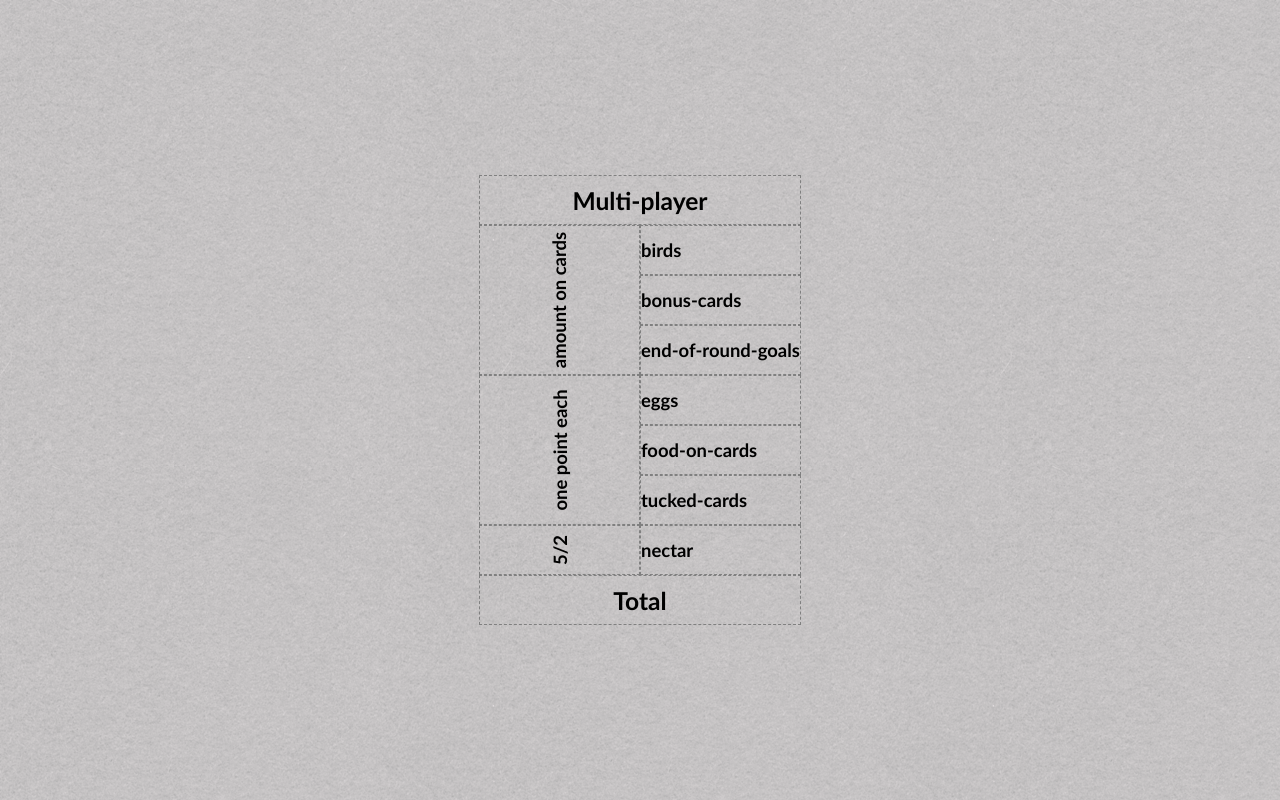
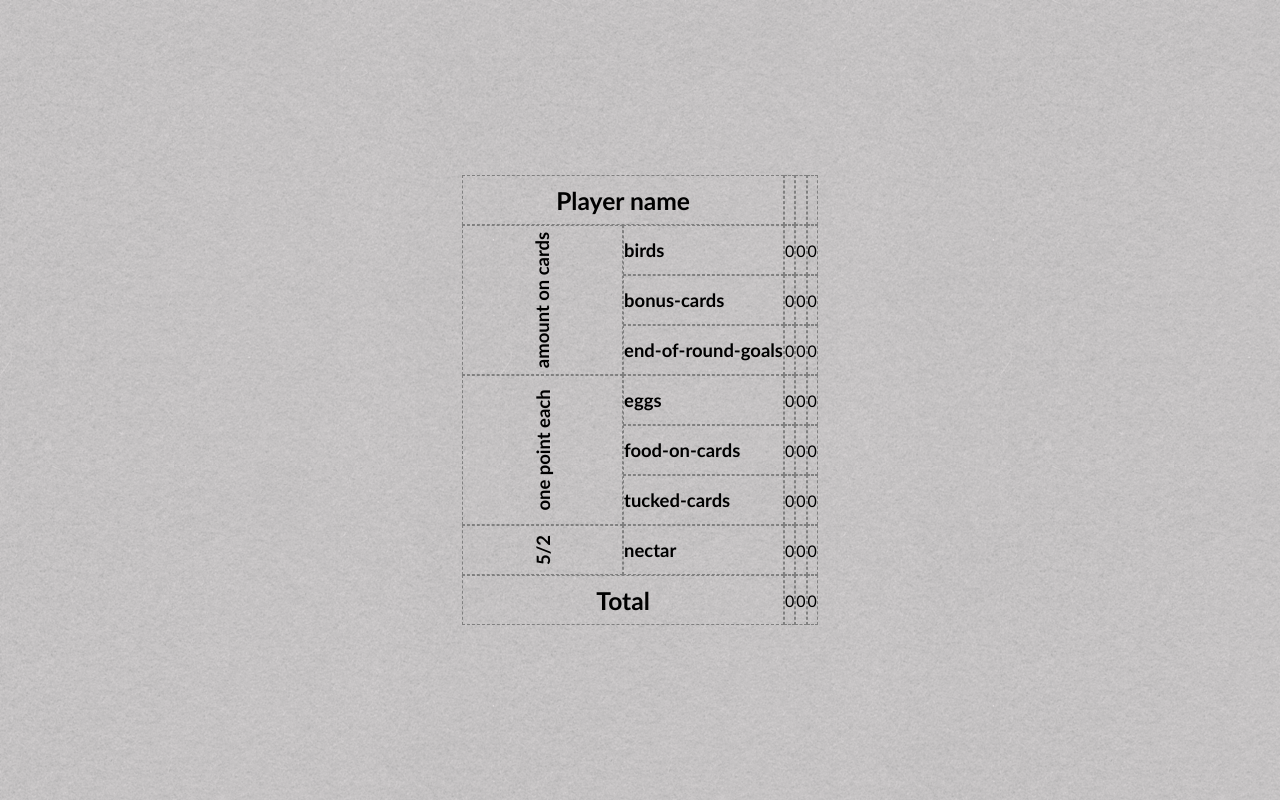
Before and after one commit to Tolsi111/wingspan-scoring-app, an Angular app: page /calculator in a window 1280 px wide. Built offline with nearby package versions, Linux system fonts and the light colour scheme.

Commit message:
player column layout

```diff
--- a/src/app/pages/calculator/calculator.component.html
+++ b/src/app/pages/calculator/calculator.component.html
@@ -1,7 +1,9 @@
-<main class="container">
+<main class="wrapper">
+  <!-- TODO: build a page for this component. This calculator.component should be used on that page -->
+  <div class="container">
     <!-- Header -->
     <div class="header">
-    <h1>Multi-player</h1>
+      <h1>Player name</h1>
     </div>
     <!-- Info column -->
     <div class="amount-on-cards">
@@ -23,4 +25,8 @@
     <div class="total">
       <h2>Total</h2>
     </div>
+  </div>
+  @for (player of players; track player.name) {
+  <app-player-column [player]="player" />
+  }
 </main>
--- a/src/app/pages/calculator/calculator.component.scss
+++ b/src/app/pages/calculator/calculator.component.scss
@@ -1,13 +1,20 @@
 @use "../../styles/base.scss" as *;
 
 // General styles
+.wrapper {
+  display: flex;
+  justify-content: center;
+  align-items: center;
+}
+
 .container {
   display: grid;
-  grid-template-rows: repeat(9, 50px);
+  grid-template-rows: $grid-rows-setup;
   grid-template-columns: 1fr 1fr;
   //   gap: 1px;
 
   > div {
+    //TODO: this is for debugging purposes only
     border: 1px dashed gray;
     display: flex;
     align-items: center;
--- a/src/app/pages/calculator/calculator.component.ts
+++ b/src/app/pages/calculator/calculator.component.ts
@@ -1,9 +1,10 @@
 import { Component, OnInit } from '@angular/core';
 import { PlayerModel } from '../../models/player.model';
+import { PlayerColumnComponent } from './player-column/player-column.component';
 
 @Component({
   selector: 'app-calculator',
-  imports: [],
+  imports: [PlayerColumnComponent],
   templateUrl: './calculator.component.html',
   styleUrl: './calculator.component.scss'
 })
@@ -12,5 +13,7 @@ export class CalculatorComponent implements OnInit {
 
   ngOnInit() {
     this.players.push(new PlayerModel());
+    this.players.push(new PlayerModel());
+    this.players.push(new PlayerModel());
   }
 }
--- a/src/app/pages/calculator/player-column/player-column.component.html
+++ b/src/app/pages/calculator/player-column/player-column.component.html
@@ -1 +1,29 @@
-<p>player-column works!</p>
+<div class="col-wrapper">
+  <div class="player-name">
+    <h3>{{ player().name }}</h3>
+  </div>
+  <div class="birds">
+    <p>{{ player().birds }}</p>
+  </div>
+  <div class="bonus-cards">
+    <p>{{ player().bonusCards }}</p>
+  </div>
+  <div class="end-of-round-goals">
+    <p>{{ player().endOfRoundGoals }}</p>
+  </div>
+  <div class="eggs">
+    <p>{{ player().eggs }}</p>
+  </div>
+  <div class="food-on-cards">
+    <p>{{ player().foodOnCards }}</p>
+  </div>
+  <div class="tucked-cards">
+    <p>{{ player().tuckedCards }}</p>
+  </div>
+  <div class="nectar">
+    <p>{{ player().nectar }}</p>
+  </div>
+  <div class="total">
+    <p>{{ player().total }}</p>
+  </div>
+</div>
--- a/src/app/pages/calculator/player-column/player-column.component.scss
+++ b/src/app/pages/calculator/player-column/player-column.component.scss
@@ -0,0 +1,14 @@
+@use "../../../styles/base.scss" as *;
+
+.col-wrapper {
+  display: grid;
+  grid-template-rows: $grid-rows-setup;
+  grid-template-columns: 1fr;
+
+  > div {
+    //TODO: this is for debugging purposes only
+    border: 1px dashed gray;
+    display: flex;
+    align-items: center;
+  }
+}
--- a/src/app/pages/calculator/player-column/player-column.component.ts
+++ b/src/app/pages/calculator/player-column/player-column.component.ts
@@ -1,4 +1,5 @@
-import { Component } from '@angular/core';
+import { Component, input, OnInit } from '@angular/core';
+import { PlayerModel } from '../../../models/player.model';
 
 @Component({
   selector: 'app-player-column',
@@ -6,6 +7,10 @@ import { Component } from '@angular/core';
   templateUrl: './player-column.component.html',
   styleUrl: './player-column.component.scss'
 })
-export class PlayerColumnComponent {
+export class PlayerColumnComponent implements OnInit {
+  player = input.required<PlayerModel>()
 
+  ngOnInit() {
+    this.player()
+  }
 }
--- a/src/app/styles/base.scss
+++ b/src/app/styles/base.scss
@@ -8,3 +8,7 @@ $color-brown-dark: #493628;
 $font-family: "Trebuchet MS", sans-serif;
 $font-size-xbig: 1.538rem;
 $font-size-big: 1.153rem;
+
+// Calculator grid setup
+$grid-row-height: 50px;
+$grid-rows-setup: repeat(9, $grid-row-height);
```
Lines whose indentation alone changed are shown as unchanged.
